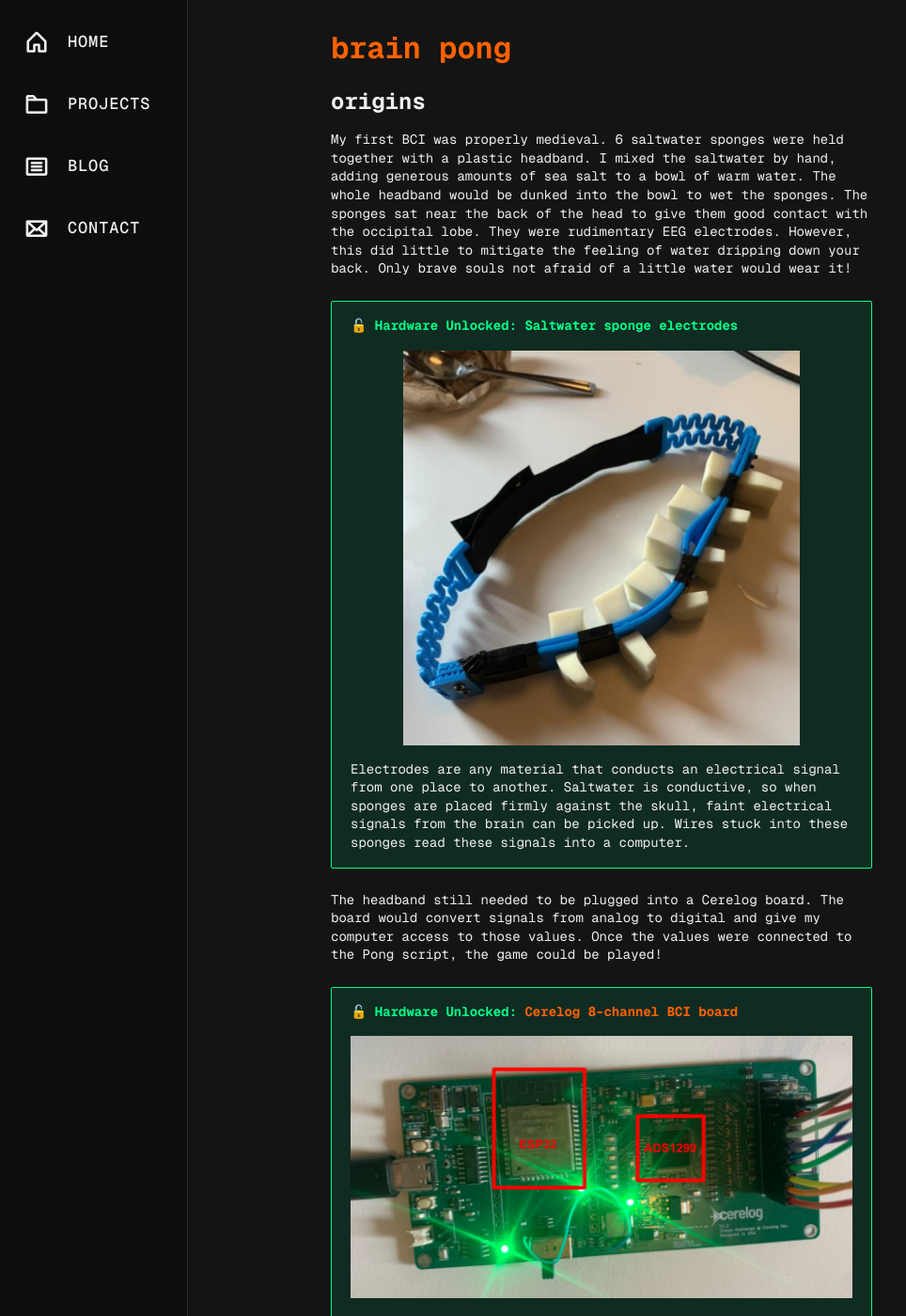
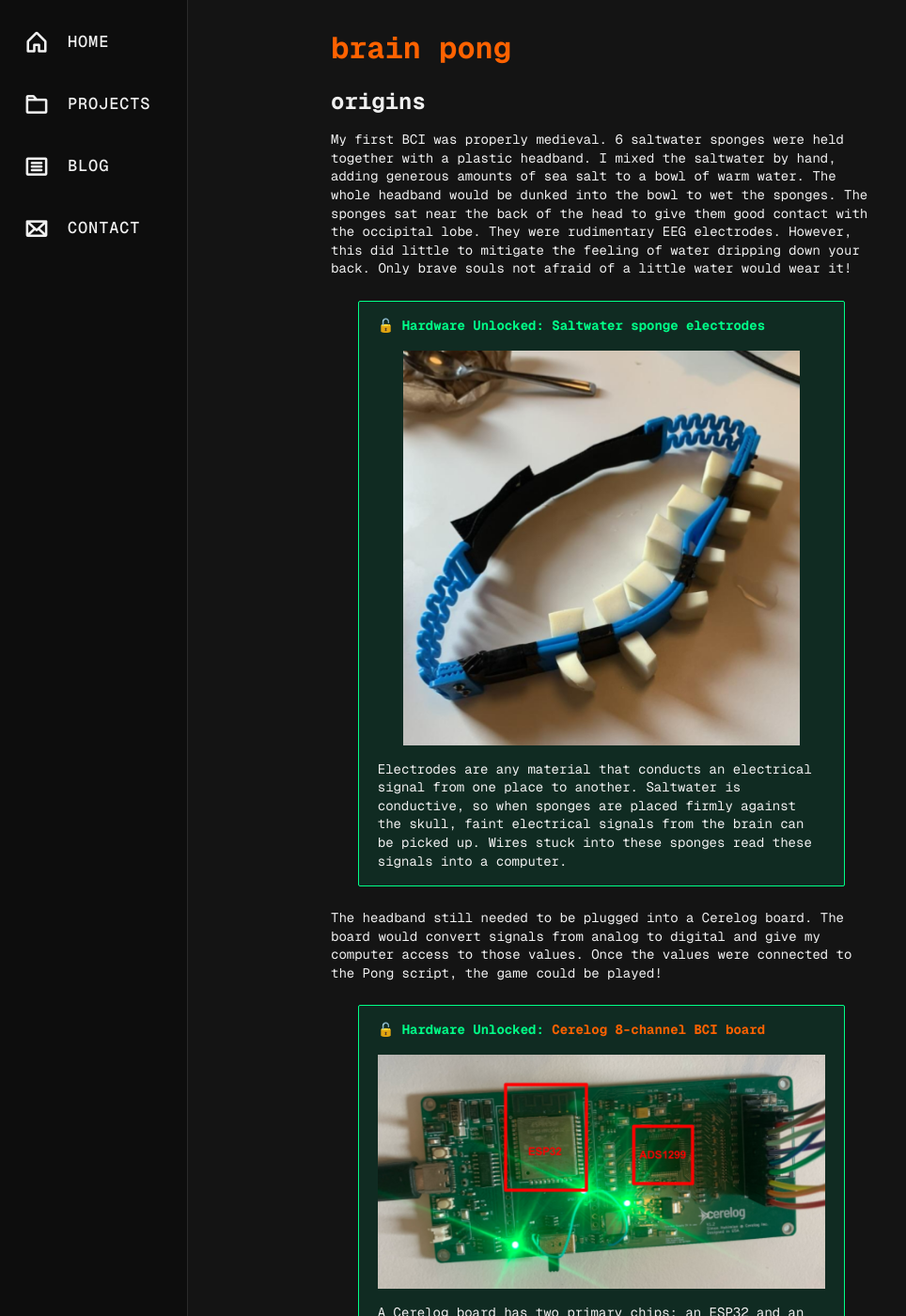
Before and after one commit to hoeksemaa/hoeksemaa.github.io, a Jekyll site: the page built from _posts/2026-07-14-brain-pong.md, in a window 1280 px wide and 1400 px high. Shown: the whole window at 94% size, without its empty margins (0-964 px from the left). Built offline with Jekyll 4.4.1, drawn with Linux system fonts in a browser that asks for light colours.

Commit message:
style(boxes): inset explainer boxes to 90% of the column (#12)
Give .blue-box and .green-box width: 90% and margin: 24px auto so they
sit inset from the text column rather than flush with it. Their edges
lining up exactly with the paragraph text read as unintentional.

Co-authored-by: Claude Opus 5 <noreply@anthropic.com>

```diff
--- a/assets/css/style.css
+++ b/assets/css/style.css
@@ -346,7 +346,8 @@ blockquote p:last-child {
     border: 1px solid #00D4FF;
     border-radius: 2px;
     padding: 16px 20px;
-    margin: 24px 0;
+    width: 90%;
+    margin: 24px auto;
 }
 
 .blue-box > *:last-child {
@@ -366,7 +367,8 @@ blockquote p:last-child {
     border: 1px solid #00FF88;
     border-radius: 2px;
     padding: 16px 20px;
-    margin: 24px 0;
+    width: 90%;
+    margin: 24px auto;
 }
 
 .green-box > *:last-child {
```
